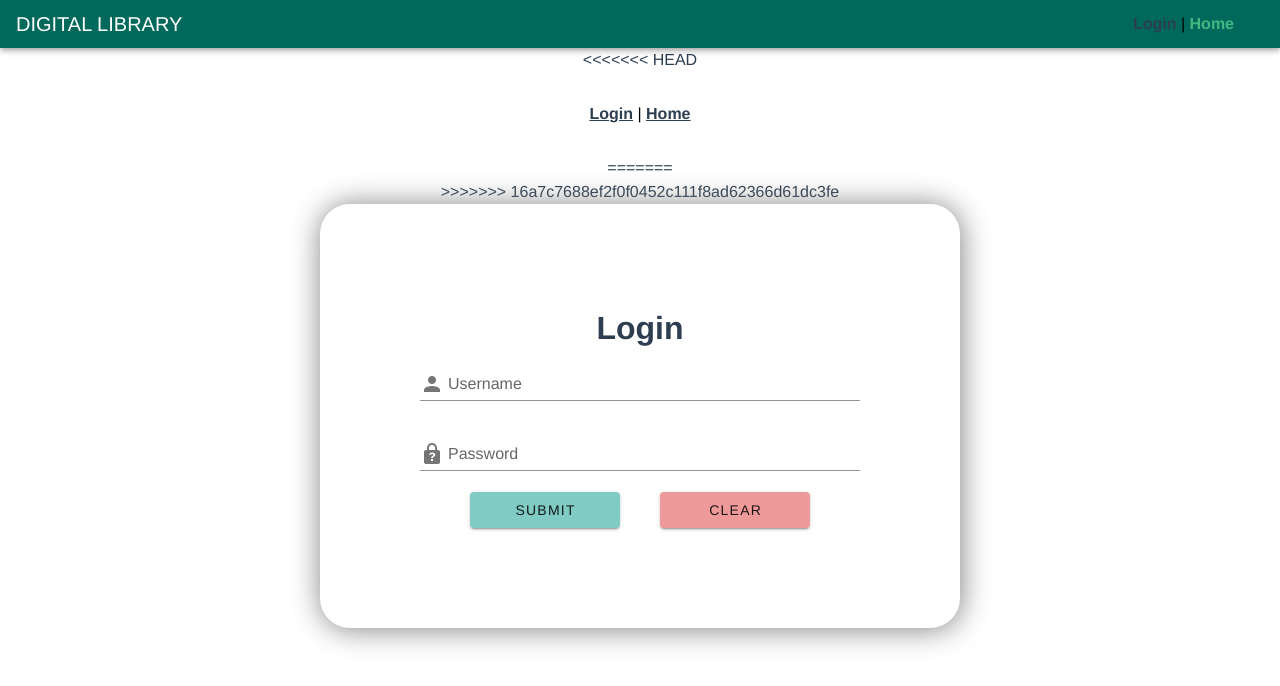
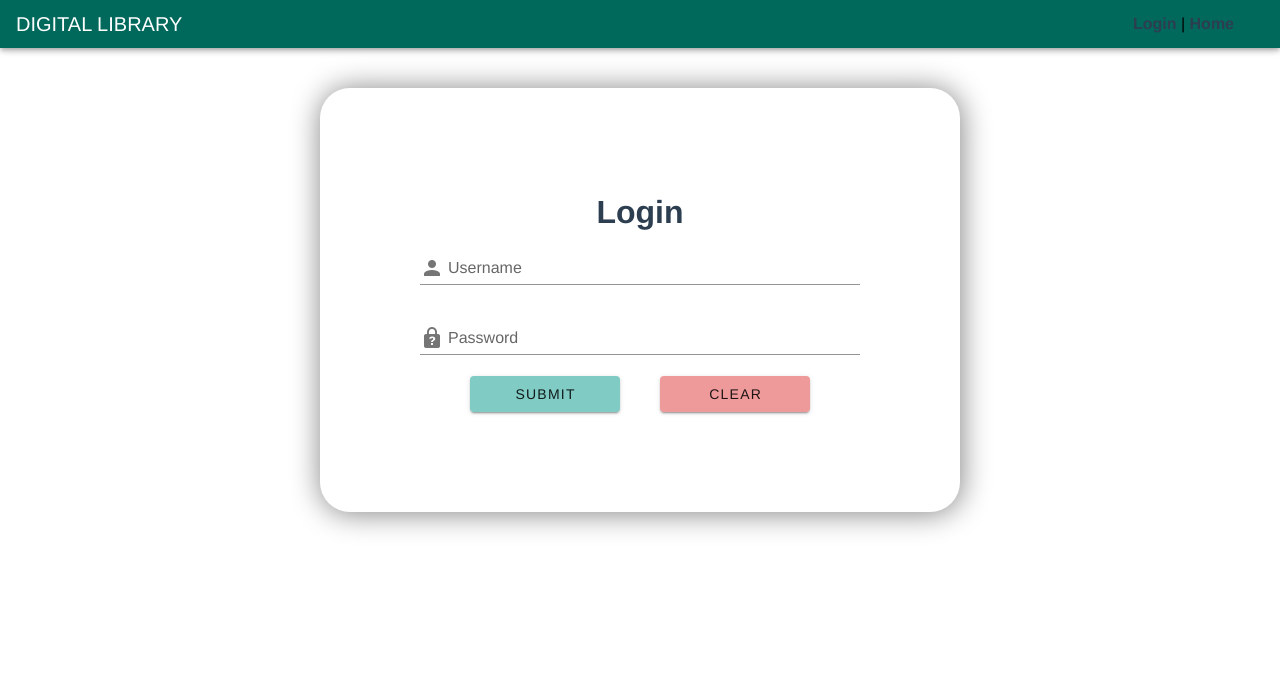
Before and after one commit to digital-gachilib/blob, a Vue app in the folder frontend/: page / in a window 1280 px wide. Shown: the top 686 px of the page. Built offline with nearby package versions, Linux system fonts and the light colour scheme.

Commit message:
Add /home route to header

```diff
--- a/frontend/src/App.vue
+++ b/frontend/src/App.vue
@@ -1,27 +1,16 @@
 <template>
     <v-app>
     <Header></Header>
-<<<<<<< HEAD
-    <div id="nav">
-      <router-link to="/login">Login</router-link> |
-      <router-link to="/home">Home</router-link>
-    </div>
-=======
-    <br>
->>>>>>> 16a7c7688ef2f0f0452c111f8ad62366d61dc3fe
     <router-view/>
-    <!-- <Footer></Footer> -->
     </v-app>
 </template>
 
 <script>
-// import Footer from '@/components/layout/Footer.vue'
 import Header from '@/components/layout/Header.vue'
 
 export default {
   name: 'App',
   components: {
-    // Footer,
     Header,
   }
 }
--- a/frontend/src/components/layout/Header.vue
+++ b/frontend/src/components/layout/Header.vue
@@ -1,5 +1,5 @@
 <template>
-    <div>
+    <div class="mb-10">
         <v-app-bar
                 color="teal darken-3"
                 dense
@@ -12,7 +12,7 @@
             <div id="nav">
                 <router-link class="router-link" to="/login">Login</router-link>
                 |
-                <router-link class="router-link" to="/">Home</router-link>
+                <router-link class="router-link" to="/home">Home</router-link>
             </div>
 
         </v-app-bar>
```
